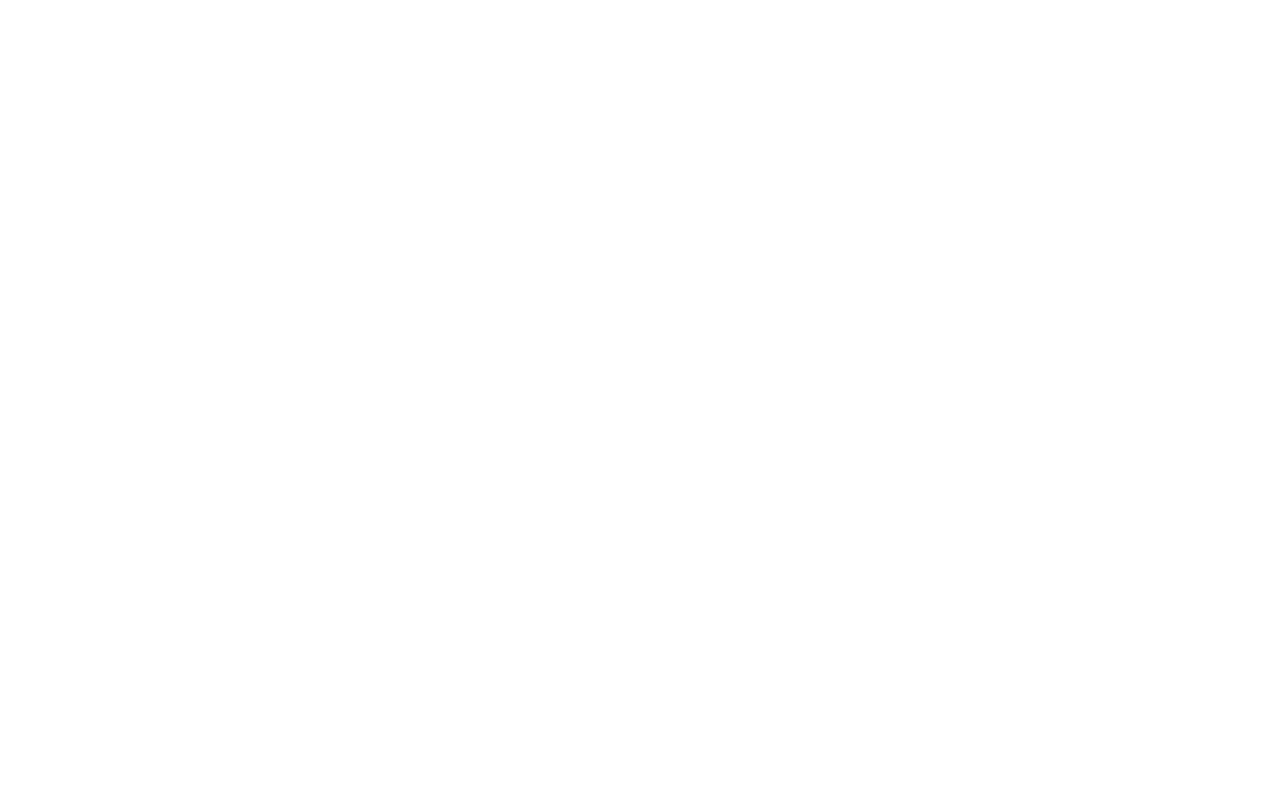
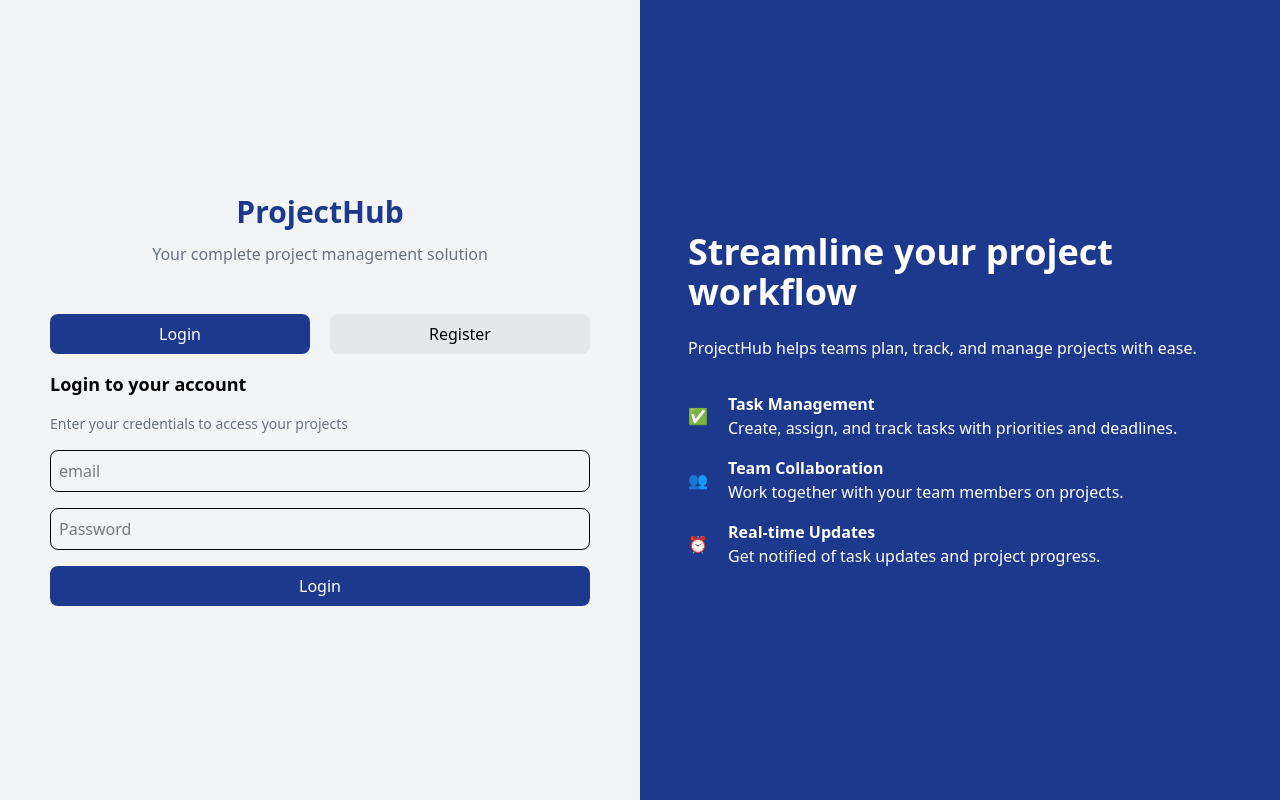
Before and after one commit to rachid-J/Gestion-Project, a React (Vite) app in the folder Frontend/: page / in a window 1280 px wide. Built offline with nearby package versions, Linux system fonts and the light colour scheme.

Commit message:
login and sign up completed !

```diff
--- a/Frontend/package.json
+++ b/Frontend/package.json
@@ -13,6 +13,7 @@
     "@tailwindcss/vite": "^4.0.12",
     "react": "^19.0.0",
     "react-dom": "^19.0.0",
+    "react-router-dom": "^7.3.0",
     "tailwindcss": "^4.0.12"
   },
   "devDependencies": {
--- a/Frontend/src/App.jsx
+++ b/Frontend/src/App.jsx
@@ -1,12 +1,13 @@
-
+import { BrowserRouter, Route , Routes } from "react-router-dom"
+import Auth from "./Pages/Auth"
 
 function App() {
-
-
   return (
-    <>
-
-    </>
+    <BrowserRouter>
+      <Routes>
+        <Route index element={<Auth />}></Route>
+      </Routes>
+    </BrowserRouter>
   )
 }
 
--- /dev/null
+++ b/Frontend/src/components/UI/Button.jsx
@@ -0,0 +1,18 @@
+import { CircularProgress } from "@mui/material";
+import React from "react";
+export const Button = ({ type, loading, onClick, text, bg, color, width }) => {
+  return (
+    <button
+      type={type}
+      onClick={onClick}
+      className={`${color ? color : "text-white"} ${bg ? bg : "bg-blue-600"} ${
+        width ? `w-[${width}]` : "w-[100%]"
+      } px-3 cursor-pointer ${
+        loading ? "cursor-no-drop" : null
+      } font-semibold py-1 rounded-md h-9 flex items-center justify-center text-md`}
+      disabled={loading}
+    >
+      {loading ? <CircularProgress size={"22px"} color="white" /> : text}
+    </button>
+  );
+};
--- /dev/null
+++ b/Frontend/src/components/UI/Input.jsx
@@ -0,0 +1,31 @@
+import React from "react";
+export const Input = ({
+  type,
+  name,
+  placholder,
+  value,
+  width,
+  onChange,
+  required = true,
+  checked,
+  maxLength,
+  border,
+  text,
+  style,
+  readOnly = false,
+}) => {
+  return (
+    <input
+      type={type}
+      name={name}
+      placeholder={placholder}
+      value={value}
+      readOnly={readOnly}
+      onChange={onChange}
+      required={required}
+      maxLength={maxLength}
+      checked={checked}
+      className={"w-full p-2 mb-4 border rounded-lg"}
+    />
+  );
+};
--- /dev/null
+++ b/Frontend/src/components/UI/Select.jsx
@@ -0,0 +1,23 @@
+import React from "react";
+
+export const Select = ({name,options,title,value,onchange,width,ky,valueToSelect,bg,border}) => {
+
+  return (<select className={`border ${border ? border : 'border-black'} px-3 py-1 rounded-sm ${bg ? bg : 'bg-gray-20'} ${width?`w-[${width}]`:'50%'}`}
+    name={name}
+    onChange={onchange}
+                value={value}>
+                <option>{title}</option>
+                {
+                    options ?
+                        options.map((option) =>{
+                            return <option value={valueToSelect ? option[valueToSelect] : option} className='text-lg'>
+                              {
+                                ky ? option[ky] : option
+                              }
+                            </option>
+                        })
+                    :null
+                }
+    </select>
+  );
+};
--- /dev/null
+++ b/Frontend/src/pages/Auth.jsx
@@ -0,0 +1,83 @@
+import React, { useState } from "react";
+import Login from "./Login";
+import Sign_up from "./Sign_up";
+
+const Auth = () => {
+  const [show, setShow] = useState(true);
+  const [active, setActive] = useState(true);
+
+  const toggleLogin = () => {
+    setShow(true);
+    setActive(true);
+  };
+  const toggleSignUP = () => {
+    setShow(false);
+    setActive(!active);
+  };
+  return (
+    <div className="flex h-screen">
+      <div className="w-1/2 flex flex-col justify-center items-center bg-gray-100 p-8">
+        <h1 className="text-3xl font-bold text-blue-900 mb-3 ">ProjectHub</h1>
+        <p className="text-gray-500 mb-12">
+          Your complete project management solution
+        </p>
+
+        <div>
+          <div className="flex justify-center mb-4 gap-5 w-full">
+            <button
+              className={`w-1/2 py-2 rounded-lg ${active ? "bg-blue-900 text-white" : "bg-gray-200 text-black"}`}
+              onClick={toggleLogin}
+            >
+              Login
+            </button>
+            <button
+              className={`w-1/2 py-2 rounded-lg ${!active ? "bg-blue-900 text-white" : "bg-gray-200 text-black"}`}
+              onClick={toggleSignUP}
+            >
+              Register
+            </button>
+          </div>
+
+          <div>{show ? <Login /> : <Sign_up />}</div>
+        </div>
+      </div>
+
+      <div className="w-1/2 bg-blue-900 text-white flex flex-col justify-center p-12">
+        <h2 className="text-4xl font-bold mb-6">
+          Streamline your project workflow
+        </h2>
+        <p className="mb-8">
+          ProjectHub helps teams plan, track, and manage projects with ease.
+        </p>
+
+        <ul>
+          <li className="flex items-center mb-4">
+            <span className="mr-5">✅</span>
+            <div>
+              <strong>Task Management</strong>
+              <p>
+                Create, assign, and track tasks with priorities and deadlines.
+              </p>
+            </div>
+          </li>
+          <li className="flex items-center mb-4">
+            <span className="mr-5">👥</span>
+            <div>
+              <strong>Team Collaboration</strong>
+              <p>Work together with your team members on projects.</p>
+            </div>
+          </li>
+          <li className="flex items-center">
+            <span className="mr-5">⏰</span>
+            <div>
+              <strong>Real-time Updates</strong>
+              <p>Get notified of task updates and project progress.</p>
+            </div>
+          </li>
+        </ul>
+      </div>
+    </div>
+  );
+};
+
+export default Auth;
--- /dev/null
+++ b/Frontend/src/pages/Login.jsx
@@ -0,0 +1,34 @@
+import React from 'react'
+import { Input } from '../components/UI/Input';
+
+export default function Login() {
+  return (
+    <form>
+      <h2 className="text-lg font-bold mb-4">Login to your account</h2>
+      <p className="text-sm text-gray-500 mb-4">
+        Enter your credentials to access your projects
+      </p>
+      <Input
+        type="text"
+        placholder="email"
+        className="w-full p-2 mb-4 border rounded-lg"
+        name='email'
+      />
+      <Input
+        type="password"
+        placholder="Password"
+        className="w-full p-2 mb-6 border rounded-lg"
+        name="password"
+      />
+      <button type='submit' className="w-full py-2 bg-blue-900 text-white rounded-lg">
+        Login
+      </button>
+      {/* <p className="text-center text-gray-500 mt-4">
+        Don’t have an account?{" "}
+        <a href="#" className="text-blue-900">
+          Register
+        </a>
+      </p> */}
+      </form>
+  );
+}
--- /dev/null
+++ b/Frontend/src/pages/Sign_up.jsx
@@ -0,0 +1,50 @@
+import React from 'react';
+import { Input } from '../components/UI/Input';
+import { Select } from '../components/UI/Select';
+
+export default function Sign_up() {
+  return (
+    <form className="w-[60%] mx-auto">
+      <h2 className="text-lg font-bold mb-4 text-left">Create an account</h2>
+      <p className="text-sm text-gray-500 mb-4 text-left">
+        Enter your details to sign up
+      </p>
+      <Input
+        type="text"
+        placholder="Username"
+        name="username"
+        className="w-full p-2 mb-4 border rounded-lg"
+      />
+      <Input
+        type="password"
+        placholder="Password"
+        name="password"
+        className="w-full p-2 mb-4 border rounded-lg"
+      />
+      <Input
+        type="password"
+        placholder="Confirm Password"
+        name="confirmPassword"
+        className="w-full p-2 mb-4 border rounded-lg"
+      />
+      <Input
+        type="file"
+        name="image"
+        className="w-full p-2 mb-4 border rounded-lg"
+      />
+      <Select
+        title="Account Type"
+        width="100%"
+        options={["Admin", "Manager", "Member"]}
+        className="w-full p-2 mb-4 border rounded-lg"
+      />
+
+      <button type='submit' className="w-full py-2 bg-blue-900 text-white rounded-lg mt-7">
+        Register
+      </button>
+      {/* <p className="text-center text-gray-500 mt-4">
+        Already have an account? <a href="#" className="text-blue-900">Login</a>
+      </p> */}
+    </form>
+  );
+}
```
Also changed, not shown: 1 other file (tests, documents, lock files or other folders).
